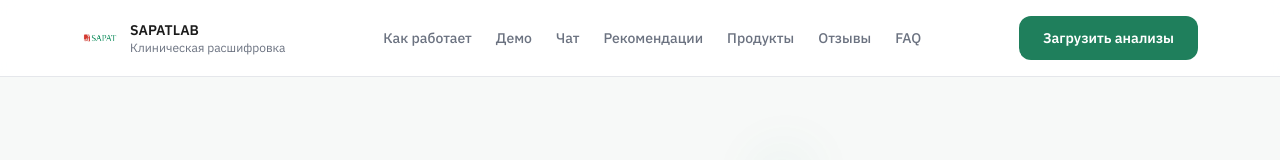
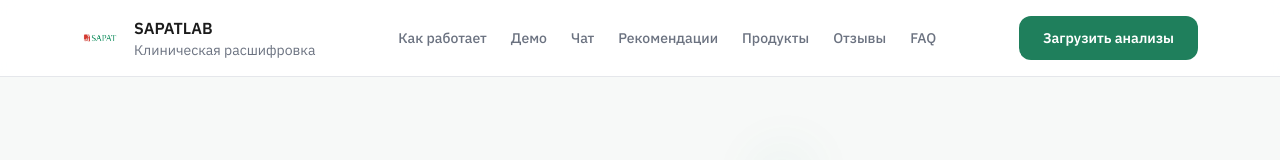
Before and after one commit to balboa16/analyzeAI, a React (Vite) app: page / in a window 1280 px wide. Shown: the top 160 px of the page. Built offline with nearby package versions, Linux system fonts and the light colour scheme.

Commit message:
Align header logo with SAPATLAB wordmark

```diff
--- a/src/sections/Header.jsx
+++ b/src/sections/Header.jsx
@@ -18,13 +18,13 @@ export default function Header() {
   return (
     <header className="sticky top-0 z-50 border-b border-stroke bg-white/90 backdrop-blur">
       <div className="container flex items-center justify-between py-4">
-        <div className="flex items-center gap-3">
+        <div className="flex items-center gap-4">
           <div className="flex h-10 items-center">
-            <img src={logo} alt="SAPATLAB" className="h-9 w-auto" />
+            <img src={logo} alt="SAPAT" className="h-8 w-auto md:h-9" />
           </div>
-          <div>
-            <p className="text-sm font-semibold text-ink">SAPATLAB</p>
-            <p className="text-xs text-muted">Клиническая расшифровка</p>
+          <div className="flex flex-col leading-tight">
+            <p className="text-base font-semibold text-ink">SAPATLAB</p>
+            <p className="text-sm text-muted">Клиническая расшифровка</p>
           </div>
         </div>
         <nav className="hidden items-center gap-6 text-sm font-medium text-muted lg:flex">
```
